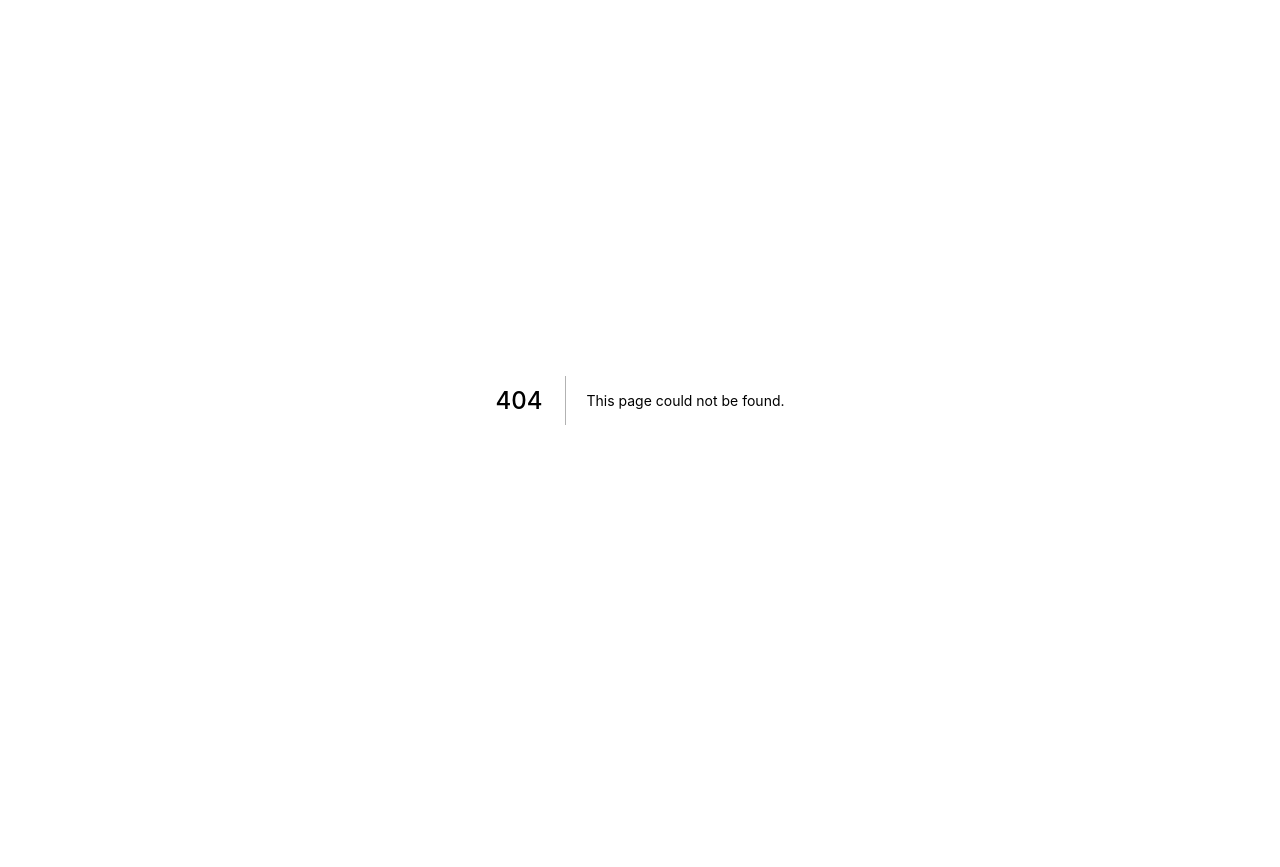
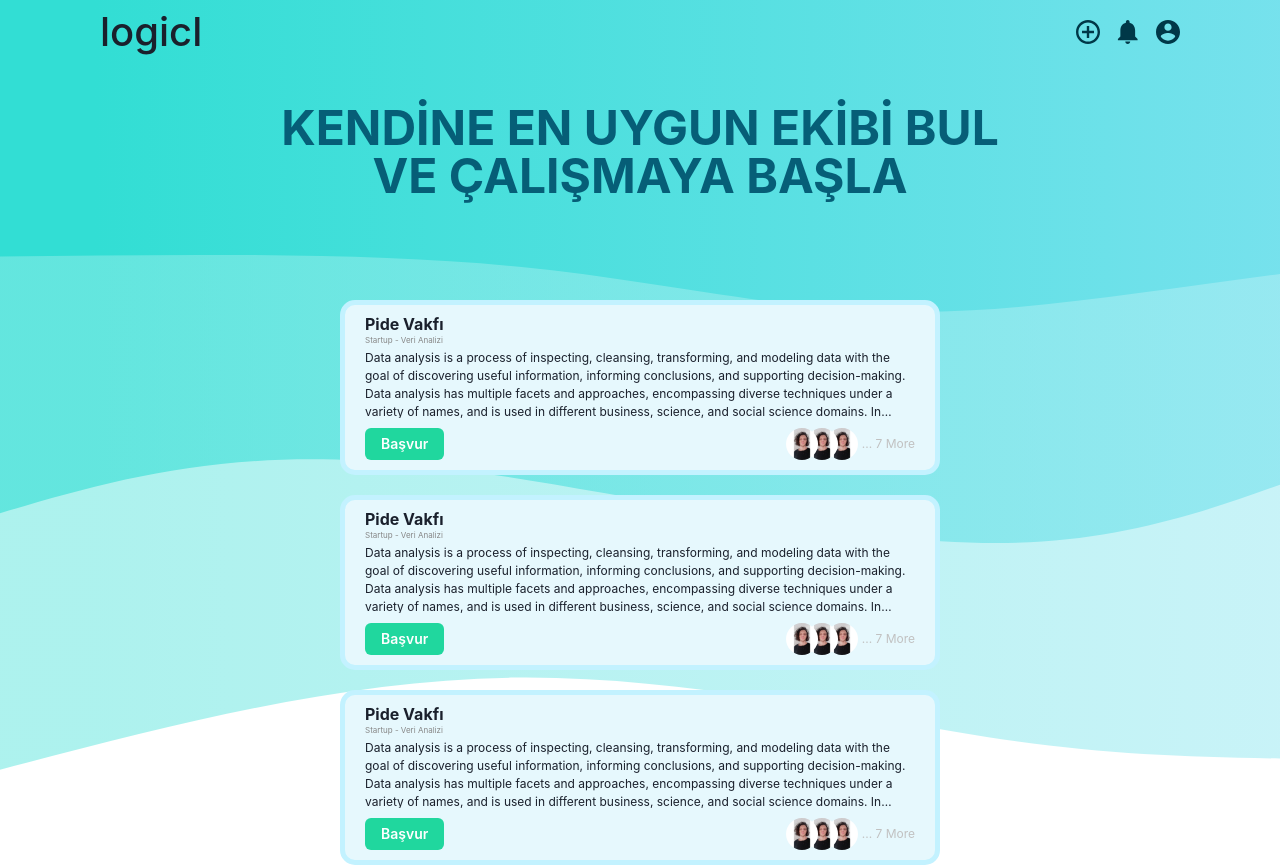
Before and after one commit to pauieeecs/logicl, a Next.js app: page /teamsearching in a window 1280 px wide. Before the commit this address had no page. Shown: the top 867 px of the page. Before the commit the page ends 800 px from the top, so only its background shows below. Built offline with nearby package versions, Linux system fonts and the light colour scheme.

Commit message:
Added team searching page

```diff
--- a/src/components/Container.tsx
+++ b/src/components/Container.tsx
@@ -15,6 +15,7 @@ const Container: React.FC<Props> = ({ bgSrc, children }) => {
       flexDirection="column"
       alignItems="center"
       backgroundImage={`url(${bgSrc})`}
+      bgRepeat="repeat-x"
     >
       <Navbar />
       {children}
--- a/src/components/Navbar.tsx
+++ b/src/components/Navbar.tsx
@@ -10,21 +10,21 @@ const Navbar: React.FC = () => {
         height="100%"
         flexDirection="row"
         justifyContent="space-between"
-        alignItems="flex-end"
+        alignItems="center"
       >
         <Text fontSize="40px" fontWeight="500">
           <Link href="/">logicl</Link>
         </Text>
 
-        <HStack spacing={4} mb={2}>
+        <HStack spacing={4}>
           <Link href="/addidea">
-            <Image cursor="pointer" boxSize={8} src="/plus.svg" />
+            <Image cursor="pointer" boxSize={6} src="/plus.svg" />
           </Link>
           <Link href="/notifications">
-            <Image cursor="pointer" boxSize={8} src="/bell.svg" />
+            <Image cursor="pointer" boxSize={6} src="/bell.svg" />
           </Link>
           <Link href="/profile">
-            <Image cursor="pointer" boxSize={8} src="/profile.svg" />
+            <Image cursor="pointer" boxSize={6} src="/profile.svg" />
           </Link>
         </HStack>
       </Flex>
--- /dev/null
+++ b/src/components/teamsearching/Team.tsx
@@ -0,0 +1,58 @@
+import { Flex, Image, Text, Heading, Button, Stack } from "@chakra-ui/react"
+
+interface Props {
+  teamName: string
+  teamCategory: string
+  teamText: string
+  teamAppliers: number
+  teamAppImg1: string
+  teamAppImg2: string
+  teamAppImg3: string
+}
+
+const Team: React.FC<Props> = ({
+  teamAppliers,
+  teamText,
+  teamCategory,
+  teamName,
+  teamAppImg1,
+  teamAppImg2,
+  teamAppImg3,
+}) => {
+  return (
+    <Flex
+      p="10px 20px"
+      borderRadius="15px"
+      border="5px solid #C3F2FF"
+      w="600px"
+      h="175px"
+      bgColor="#E6F8FD"
+      direction="column"
+    >
+      <Heading size="sm">{teamName}</Heading>
+      <Text fontSize="8px" color="#878787">
+        {teamCategory}
+      </Text>
+      <Text noOfLines={4} fontSize="12px" mt="3px">
+        {teamText}
+      </Text>
+      <Flex justifyContent="space-between" alignItems="center" mt="10px">
+        <Button bgColor="#20D79E" color="#fff" h={8} fontSize="sm">
+          Başvur
+        </Button>
+        <Flex direction="row" alignItems="center">
+          <Stack direction="row" spacing={-3}>
+            <Image zIndex="3" src={teamAppImg1} boxSize={8} borderRadius={16} />
+            <Image zIndex="2" src={teamAppImg2} boxSize={8} borderRadius={16} />
+            <Image zIndex="1" src={teamAppImg3} boxSize={8} borderRadius={16} />
+          </Stack>
+          <Text ml={1} fontSize="12px" color="#C1C1C1">
+            ... {teamAppliers - 3} More
+          </Text>
+        </Flex>
+      </Flex>
+    </Flex>
+  )
+}
+
+export default Team
--- /dev/null
+++ b/src/pages/teamsearching.tsx
@@ -0,0 +1,77 @@
+import { Flex, Heading, Stack } from "@chakra-ui/react"
+import Container from "../components/Container"
+import Team from "../components/teamsearching/team"
+
+const teamsearching: React.FC = () => {
+  return (
+    <Container bgSrc="/wave3.svg">
+      <Heading mt={10} w="780px" size="2xl" textAlign="center" fontWeight="bold" color="#065E77">
+        KENDİNE EN UYGUN EKİBİ BUL VE ÇALIŞMAYA BAŞLA
+      </Heading>
+      <Stack spacing={5} my="100px">
+        <Team
+          teamName="Pide Vakfı"
+          teamCategory="Startup - Veri Analizi"
+          teamText="Data analysis is a process of inspecting, cleansing,
+          transforming, and modeling data with the goal of discovering useful
+           information, informing conclusions, and supporting decision-making.
+           Data analysis has multiple facets and approaches, encompassing diverse
+           techniques under a variety of names, and is used in different business,
+           science, and social science domains. In today's business world, data analysis plays a role in making
+           decisions more scientific and helping businesses operate more effectively."
+          teamAppliers={10}
+          teamAppImg1="/user.jpg"
+          teamAppImg2="/user.jpg"
+          teamAppImg3="/user.jpg"
+        />
+        <Team
+          teamName="Pide Vakfı"
+          teamCategory="Startup - Veri Analizi"
+          teamText="Data analysis is a process of inspecting, cleansing,
+          transforming, and modeling data with the goal of discovering useful
+           information, informing conclusions, and supporting decision-making.
+           Data analysis has multiple facets and approaches, encompassing diverse
+           techniques under a variety of names, and is used in different business,
+           science, and social science domains. In today's business world, data analysis plays a role in making
+           decisions more scientific and helping businesses operate more effectively."
+          teamAppliers={10}
+          teamAppImg1="/user.jpg"
+          teamAppImg2="/user.jpg"
+          teamAppImg3="/user.jpg"
+        />
+        <Team
+          teamName="Pide Vakfı"
+          teamCategory="Startup - Veri Analizi"
+          teamText="Data analysis is a process of inspecting, cleansing,
+          transforming, and modeling data with the goal of discovering useful
+           information, informing conclusions, and supporting decision-making.
+           Data analysis has multiple facets and approaches, encompassing diverse
+           techniques under a variety of names, and is used in different business,
+           science, and social science domains. In today's business world, data analysis plays a role in making
+           decisions more scientific and helping businesses operate more effectively."
+          teamAppliers={10}
+          teamAppImg1="/user.jpg"
+          teamAppImg2="/user.jpg"
+          teamAppImg3="/user.jpg"
+        />
+        <Team
+          teamName="Pide Vakfı"
+          teamCategory="Startup - Veri Analizi"
+          teamText="Data analysis is a process of inspecting, cleansing,
+          transforming, and modeling data with the goal of discovering useful
+           information, informing conclusions, and supporting decision-making.
+           Data analysis has multiple facets and approaches, encompassing diverse
+           techniques under a variety of names, and is used in different business,
+           science, and social science domains. In today's business world, data analysis plays a role in making
+           decisions more scientific and helping businesses operate more effectively."
+          teamAppliers={10}
+          teamAppImg1="/user.jpg"
+          teamAppImg2="/user.jpg"
+          teamAppImg3="/user.jpg"
+        />
+      </Stack>
+    </Container>
+  )
+}
+
+export default teamsearching
```
Also changed, not shown: public/user.jpg (added), public/wave3.svg (added).
